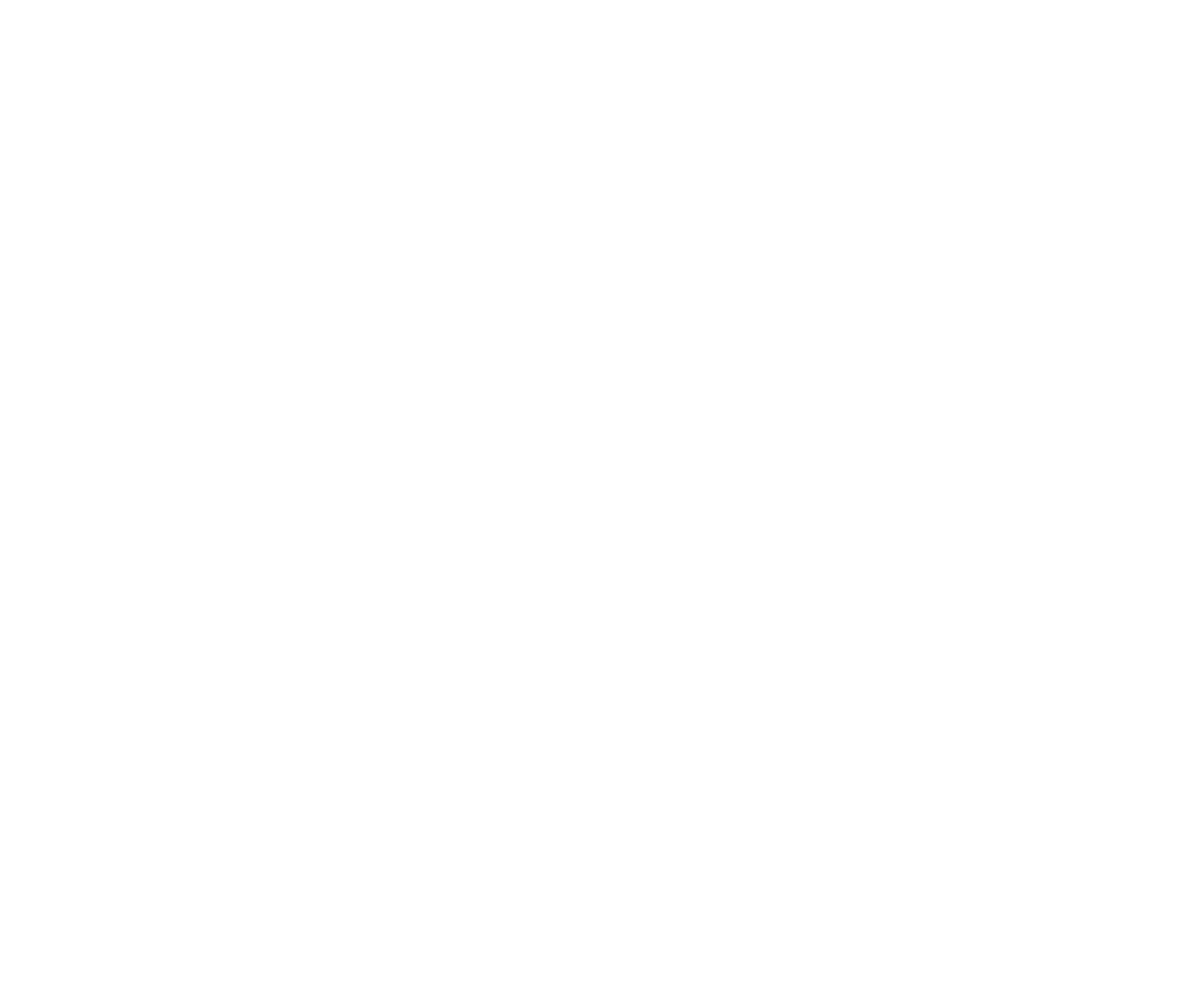
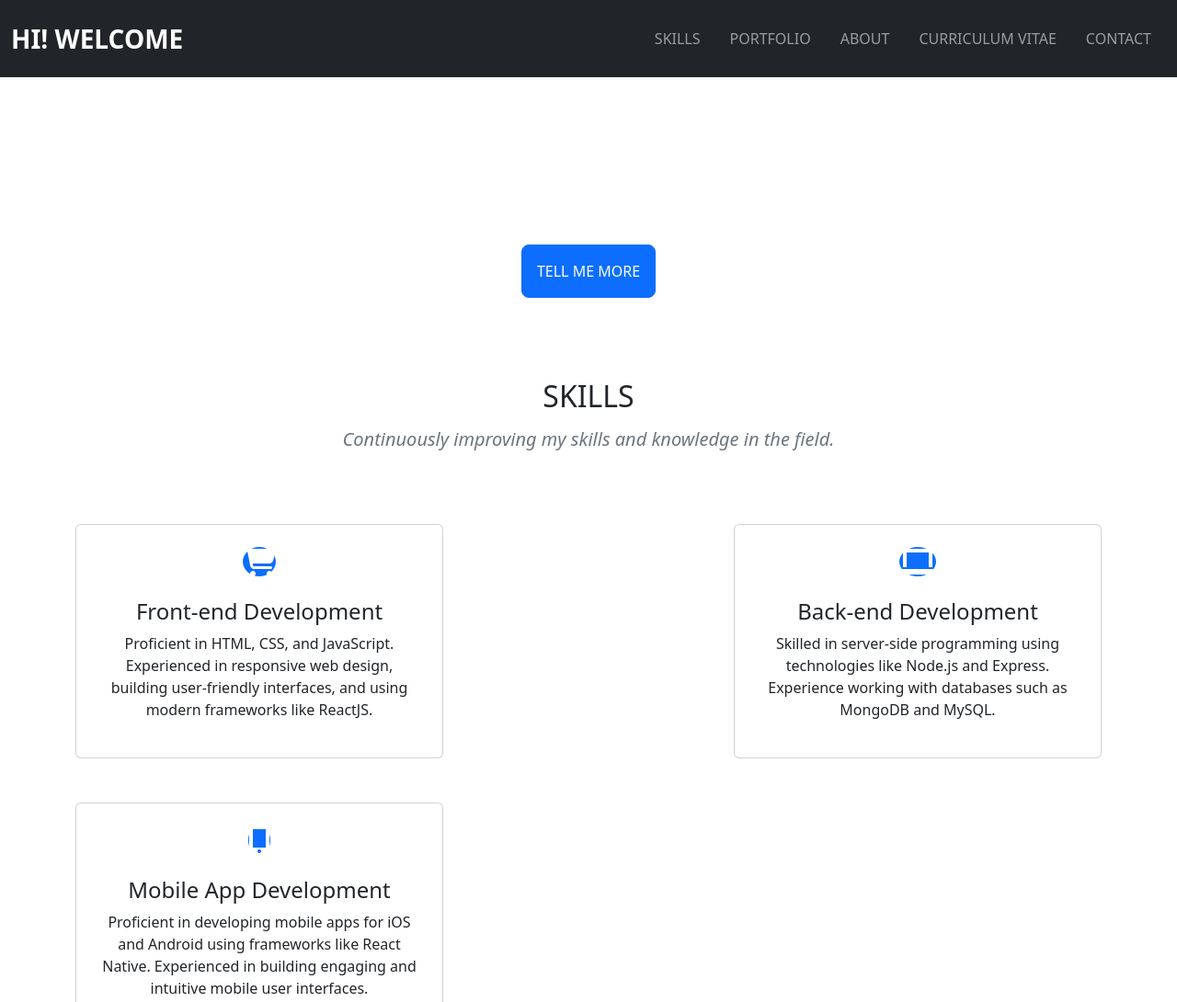
Before and after one commit to Areberohirwa/areberohirwa.github.io, a plain HTML site: page index.html in a window 1280 px wide. Shown: the top 1090 px of the page at 92% size. Before the commit the page ends 800 px from the top, so only its background shows below. Drawn offline with nearby package versions, Linux system fonts and the light colour scheme.

Commit message:
added some codes

```diff
--- a/index.html
+++ b/index.html
@@ -26,15 +26,68 @@
 </head>
 
 <body>
-    <div class="container-fluid conatiner-sm conatiner-md conatiner-lg">
-        <div class="container-fluid conatiner-sm conatiner-md conatiner-lg">
+    <header class="bg-dark fixed-top">
+        <nav class="container-xxl navbar navbar-expand-lg py-3 bg-dark navbar-dark">
+          <div class="container-fluid">
+            <a class="navbar-brand fw-bold fs-3" href="#">HI! WELCOME</a>
+            <button class="navbar-toggler" type="button" data-bs-toggle="collapse" data-bs-target="#navbarSupportedContent" aria-controls="navbarSupportedContent" aria-expanded="false" aria-label="Toggle navigation">
+              <span class="navbar-toggler-icon"></span>
+            </button>
+            <div class="collapse navbar-collapse" id="navbarSupportedContent">
+              <ul class="navbar-nav ms-auto mb-2 mb-lg-0">
+                <li class="nav-item mx-2">
+                  <a class="nav-link" href="#skills">SKILLS</a>
+                </li>
+                <li class="nav-item mx-2">
+                  <a class="nav-link" href="#portfolio">PORTFOLIO</a>
+                </li>
+                <li class="nav-item mx-2">
+                  <a class="nav-link" href="#about">ABOUT</a>
+                </li>
+                <li class="nav-item mx-2">
+                  <a class="nav-link" href="#cv">CURRICULUM VITAE</a>
+                </li>
+                <li class="nav-item mx-2">
+                  <a class="nav-link" href="#contact">CONTACT</a>
+                </li>
+            </div>
+          </div>
+        </nav>
+      </header>
 
-            <!-- <h1>kllllll</h1>
-            https://morioh.com/a/43bcbd81a287/building-a-realtime-analytics-dashboard-with-nodejs-and-mongodb
-            https://www.geeksforgeeks.org/login-form-using-node-js-and-mongodb/
-            https://morioh.com/a/46ddbed43749/building-mongodb-dashboard-using-nodejs -->
+      <section class="hero d-flex flex-column align-items-center justify-content-center">
+        <div class="text-center">
+          <h1 class="h1 text-white fw-medium fst-italic">James Anderson</h1>
+          <h2 class="display-3 text-white fw-bold">Information & Computer Systems <br /> student</h2>
+          <a href="#skills" class="btn btn-lg fs-6 fw-medium mt-5 btn-primary p-3">TELL ME MORE</a>
         </div>
-    </div>
+      </section>
+
+      <section class="container py-5" id="skills">
+        <div class="row mt-4 py-3">
+          <div class="col-12 d-flex flex-column text-center justify-content-center">
+            <h2>SKILLS</h2>
+            <h5 class="text-secondary fw-normal py-2 fst-italic">Continuously improving my skills and knowledge in the field.</h5>
+          </div>
+        </div>
+        <div class="row d-flex justify-content-between mx-0">
+          <div class="card mt-5 d-flex flex-column align-items-center text-center bg-white p-4" style="width: 25rem">
+            <i class="text-white bg-primary d-flex align-items-center justify-content-center fs-2 rounded-circle fa-solid fa-cart-shopping"></i>
+            <h3 class="mt-4 h4">Front-end Development</h3>
+            <p class="text-center">Proficient in HTML, CSS, and JavaScript. Experienced in responsive web design, building user-friendly interfaces, and using modern frameworks like ReactJS.</p>
+          </div>
+          <div class="card mt-5 d-flex flex-column align-items-center text-center bg-white p-4" style="width: 25rem">
+            <i class="text-white bg-primary d-flex align-items-center justify-content-center fs-2 rounded-circle fa-solid fa-laptop"></i>
+            <h3 class="mt-4 h4">Back-end Development</h3>
+            <p class="text-center">Skilled in server-side programming using technologies like Node.js and Express. Experience working with databases such as MongoDB and MySQL.</p>
+          </div>
+          <div class="card mt-5 d-flex flex-column align-items-center text-center bg-white p-4" style="width: 25rem">
+            <i class="text-white bg-primary d-flex align-items-center justify-content-center fs-2 rounded-circle fa-solid fa-mobile-screen-button"></i>
+            <h3 class="mt-4 h4">Mobile App Development</h3>
+            <p class="text-center">Proficient in developing mobile apps for iOS and Android using frameworks like React Native. Experienced in building engaging and intuitive mobile user interfaces.</p>
+          </div>
+        </div>
+      </section>
 
     <script src="js/index.js"></script>
 </body>
```
